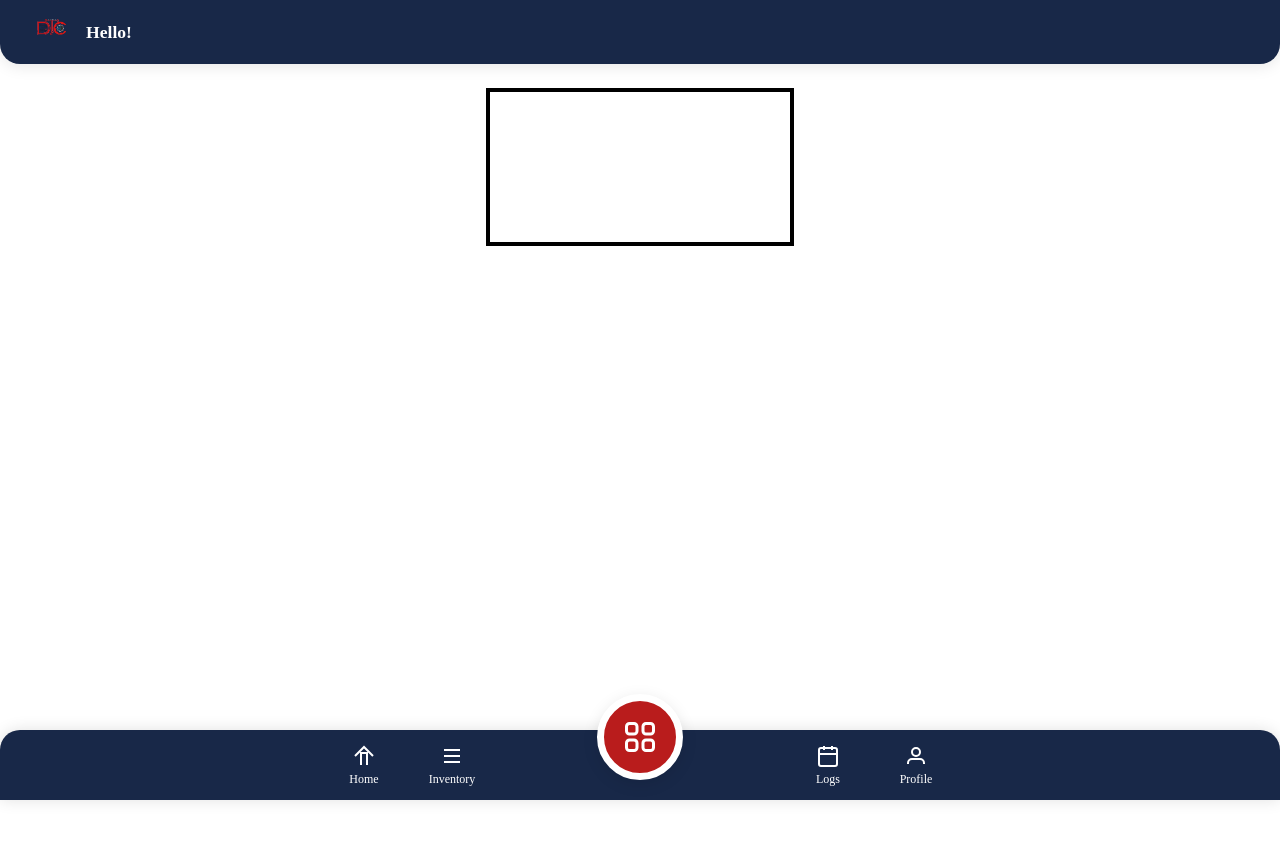
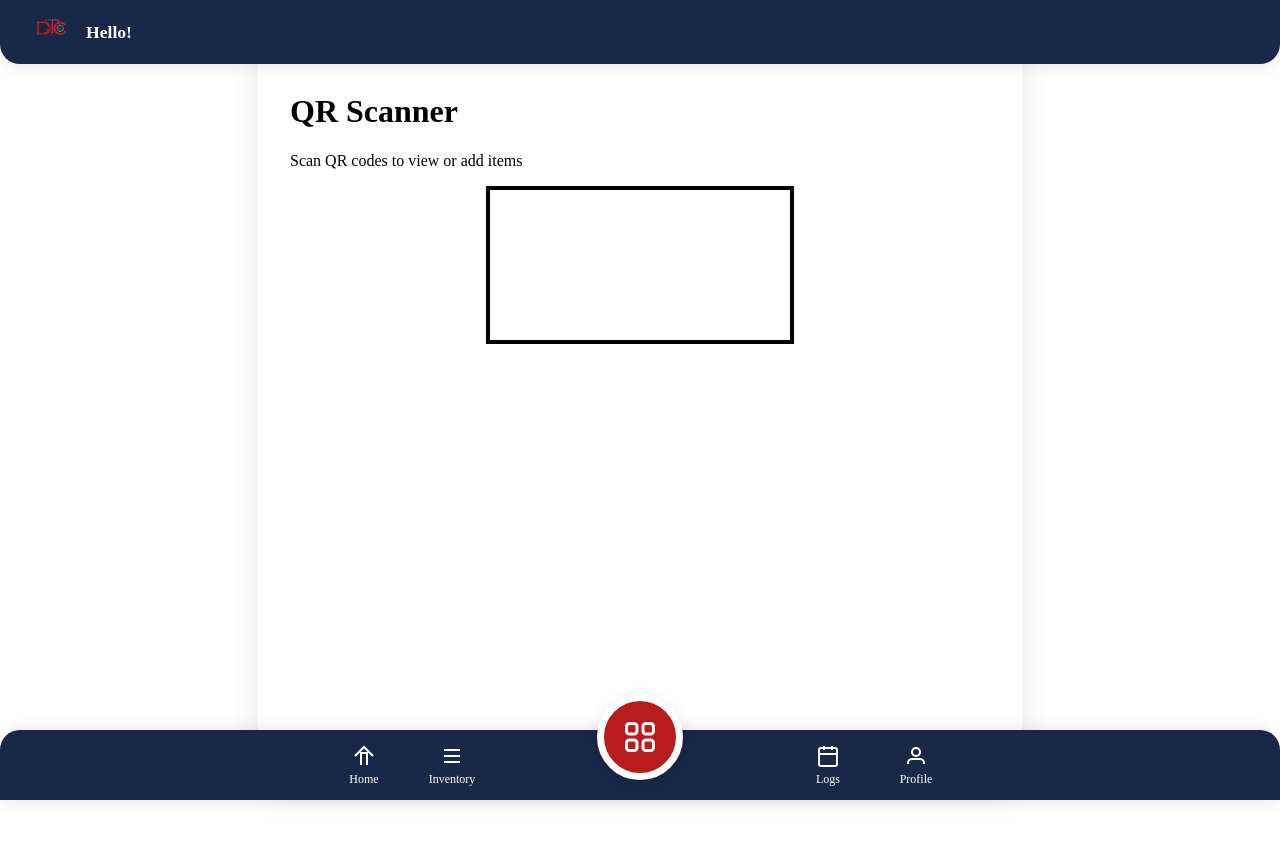
Before and after one commit to par-paulreyes/DTC-IMS, a Next.js app in the folder frontend/: page /qr-scanner in a window 1280 px wide. Shown: the top 844 px of the page. Built offline with nearby package versions, Linux system fonts and the light colour scheme; no server answers; sample sign-in values are in the browser's storage.

Commit message:
UI: Add outer container to QR scanner page to match other pages design

```diff
--- a/frontend/src/app/qr-scanner/page.tsx
+++ b/frontend/src/app/qr-scanner/page.tsx
@@ -100,29 +100,79 @@ export default function QRScannerPage() {
   }, [scanned, router]);
 
   return (
-    <div className="min-h-screen pt-8 pb-20 flex flex-col items-center bg-gray-50">
-      <h1 className="text-2xl font-bold mb-4">QR Scanner</h1>
+    <div style={{
+      maxWidth: 700,
+      margin: '40px auto 0 auto',
+      background: '#fff',
+      borderRadius: 24,
+      boxShadow: '0 4px 32px rgba(0,0,0,0.10)',
+      padding: '32px 32px 40px 32px',
+      display: 'flex',
+      flexDirection: 'column',
+      gap: 32,
+      minHeight: 'calc(100vh - 120px)'
+    }}>
+      <div className="bg-white rounded-xl shadow-xl overflow-hidden">
+        {/* Header */}
+        <div className="bg-gradient-to-r from-blue-600 to-blue-700 text-white p-6">
+          <div className="flex justify-between items-center">
+            <div>
+              <h1 className="text-3xl font-bold">QR Scanner</h1>
+              <p className="text-blue-100 mt-2 text-lg">Scan QR codes to view or add items</p>
+            </div>
+          </div>
+        </div>
 
+        {/* Scanner Content */}
+        <div className="p-8">
+          <div className="flex flex-col items-center">
             <Webcam
               audio={false}
               ref={webcamRef}
               screenshotFormat="image/png"
               videoConstraints={{ facingMode: "environment" }}
-        className="w-80 h-80 rounded border-4 border-blue-500"
+              className="w-80 h-80 rounded-lg border-4 border-blue-500 shadow-lg"
             />
 
-      {error && <div className="text-red-500 mt-2">{error}</div>}
-      {scanned && (
-        <div className="mt-4 text-green-600 font-bold">
-          Scanned QR: {scanned}
+            {error && (
+              <div className="mt-6 p-4 bg-red-50 border border-red-200 rounded-lg text-red-700 flex items-center gap-2">
+                <svg className="w-4 h-4" fill="none" stroke="currentColor" viewBox="0 0 24 24">
+                  <path strokeLinecap="round" strokeLinejoin="round" strokeWidth={2} d="M12 9v2m0 4h.01m-6.938 4h13.856c1.54 0 2.502-1.667 1.732-2.5L13.732 4c-.77-.833-1.964-.833-2.732 0L3.732 16.5c-.77.833.192 2.5 1.732 2.5z" />
+                </svg>
+                {error}
               </div>
             )}
-      {loading && <div className="mt-4 text-blue-600">Loading...</div>}
+
+            {scanned && (
+              <div className="mt-6 p-4 bg-blue-50 border border-blue-200 rounded-lg text-blue-700 flex items-center gap-2">
+                <svg className="w-4 h-4" fill="none" stroke="currentColor" viewBox="0 0 24 24">
+                  <path strokeLinecap="round" strokeLinejoin="round" strokeWidth={2} d="M9 12l2 2 4-4m6 2a9 9 0 11-18 0 9 9 0 0118 0z" />
+                </svg>
+                <span className="font-semibold">Scanned QR:</span> {scanned}
+              </div>
+            )}
+
+            {loading && (
+              <div className="mt-6 p-4 bg-blue-50 border border-blue-200 rounded-lg text-blue-700 flex items-center gap-2">
+                <svg className="animate-spin h-4 w-4" xmlns="http://www.w3.org/2000/svg" fill="none" viewBox="0 0 24 24">
+                  <circle className="opacity-25" cx="12" cy="12" r="10" stroke="currentColor" strokeWidth="4"></circle>
+                  <path className="opacity-75" fill="currentColor" d="M4 12a8 8 0 018-8V0C5.373 0 0 5.373 0 12h4zm2 5.291A7.962 7.962 0 014 12H0c0 3.042 1.135 5.824 3 7.938l3-2.647z"></path>
+                </svg>
+                Loading...
+              </div>
+            )}
+
             {success && (
-        <div className="mt-4 text-green-600 font-bold">
-          Item found! Redirecting to details...
+              <div className="mt-6 p-4 bg-green-50 border border-green-200 rounded-lg text-green-700 flex items-center gap-2">
+                <svg className="w-4 h-4" fill="none" stroke="currentColor" viewBox="0 0 24 24">
+                  <path strokeLinecap="round" strokeLinejoin="round" strokeWidth={2} d="M5 13l4 4L19 7" />
+                </svg>
+                <span className="font-semibold">Item found! Redirecting to details...</span>
               </div>
             )}
           </div>
+        </div>
+      </div>
+    </div>
   );
 }
```
Lines whose indentation alone changed are shown as unchanged.
